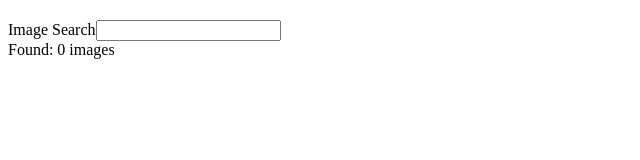
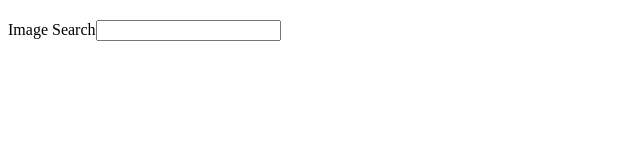
Before and after one commit to Chrispolanco/pics, a React (Create React App) app: page / in a window 1280 px wide. Shown: the top 160 px of the page, without its empty margins (0-640 px from the left). Built offline with nearby package versions, Linux system fonts and the light colour scheme; the HTML template or start-up script is replaced by a standard one.

Commit message:
added imagelist component to app and UI functioning

```diff
--- a/src/components/App.js
+++ b/src/components/App.js
@@ -1,6 +1,7 @@
 import React from 'react';
 import unsplash from '../api/unsplash';
 import SearchBar from './SearchBar';
+import ImageList from './ImageList';
 
 class App extends React.Component{
     state = { images: [] };
@@ -16,7 +17,7 @@
         return (
             <div className='ui container' style = {{marginTop: '20px'}}>
                 <SearchBar onSubmit = {this.onSearchSubmit}/>
-                Found: {this.state.images.length} images
+                <ImageList images={this.state.images} />
             </div>
         );
     }
--- a/src/components/ImageList.js
+++ b/src/components/ImageList.js
@@ -1,7 +1,11 @@
 import React from "react";
 
-const ImageList = () => {
-    return <div>ImageList</div>>
+const ImageList = props => {
+    const images = props.images.map((image) => {
+       return <img src={image.urls.regular} />
+    });
+
+    return <div>{images}</div>;
 };
 
 export default ImageList;
```
